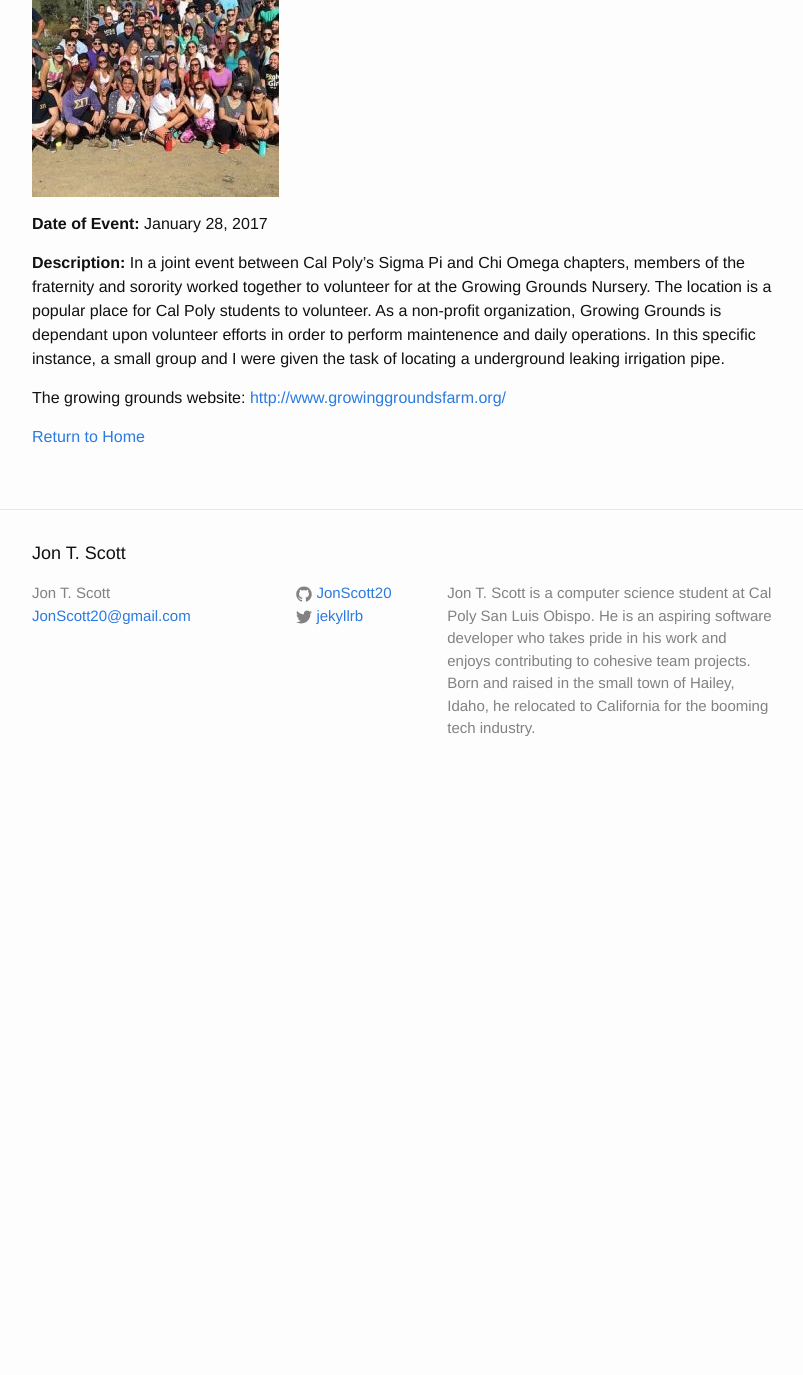
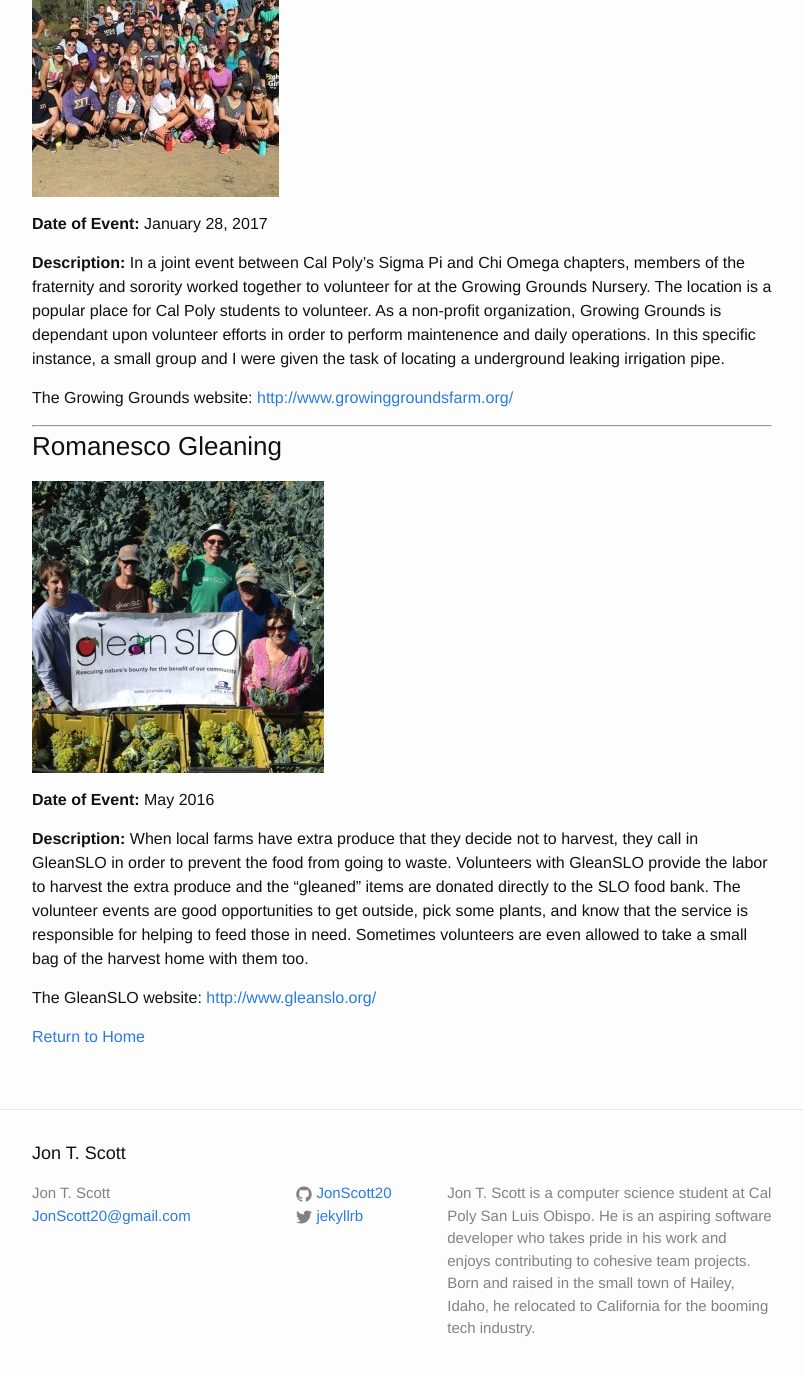
Before and after one commit to JonScott20/JonScott20.github.io, a Jekyll site: the page built from community_involvement.md, in a window 1280 px wide and 1400 px high, scrolled down 2173 px. Shown: the top 1375 px of the window, without its empty margins (238-1041 px from the left). Built offline with Jekyll 4.4.1, drawn with Linux system fonts in a browser that asks for light colours; before the commit the page ends 2973 px from its top, so only the background shows below that.

Commit message:
Update community_involvement.md

```diff
--- a/community_involvement.md
+++ b/community_involvement.md
@@ -50,7 +50,20 @@ Moving into Cal Poly was notoriously quite a pain. In the image above, myself an
 **Description:**
 In a joint event between Cal Poly's Sigma Pi and Chi Omega chapters, members of the fraternity and sorority worked together to volunteer for at the Growing Grounds Nursery. The location is a popular place for Cal Poly students to volunteer. As a non-profit organization, Growing Grounds is dependant upon volunteer efforts in order to perform maintenence and daily operations. In this specific instance, a small group and I were given the task of locating a underground leaking irrigation pipe.
 
-The growing grounds website: <http://www.growinggroundsfarm.org/>
+The Growing Grounds website: <http://www.growinggroundsfarm.org/>
+
+---------
+
+### Romanesco Gleaning
+
+![Romanesco Gleaning](https://jonscott20.github.io/Files/Images/GleanSlo2016.jpg)
+
+**Date of Event:** May 2016
+
+**Description:**
+When local farms have extra produce that they decide not to harvest, they call in GleanSLO in order to prevent the food from going to waste. Volunteers with GleanSLO provide the labor to harvest the extra produce and the "gleaned" items are donated directly to the SLO food bank. The volunteer events are good opportunities to get outside, pick some plants, and know that the service is responsible for helping to feed those in need. Sometimes volunteers are even allowed to take a small bag of the harvest home with them too.
 
 
+The GleanSLO website: <http://www.gleanslo.org/>
+
 [Return to Home](https://jonscott20.github.io/)
```
